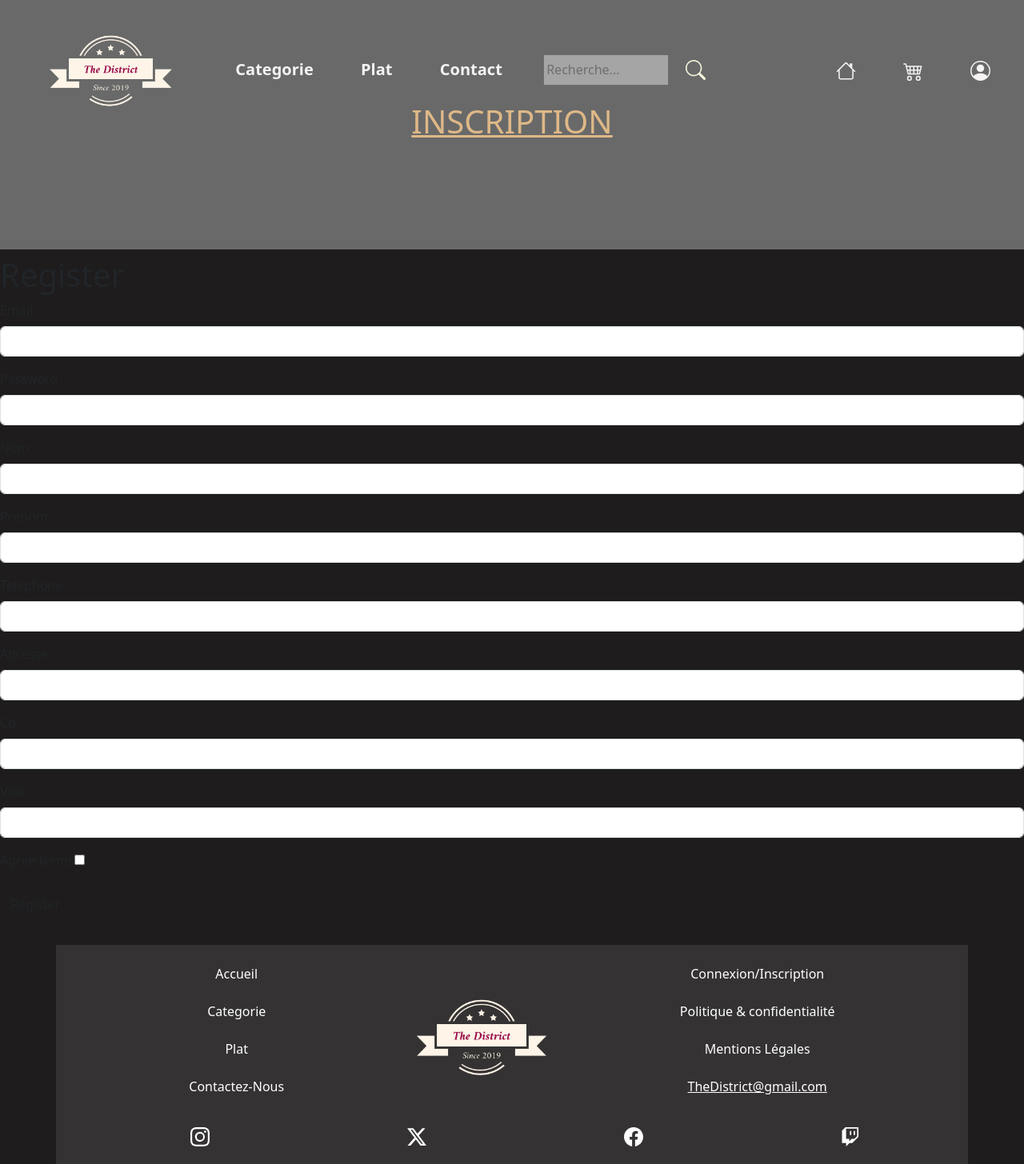
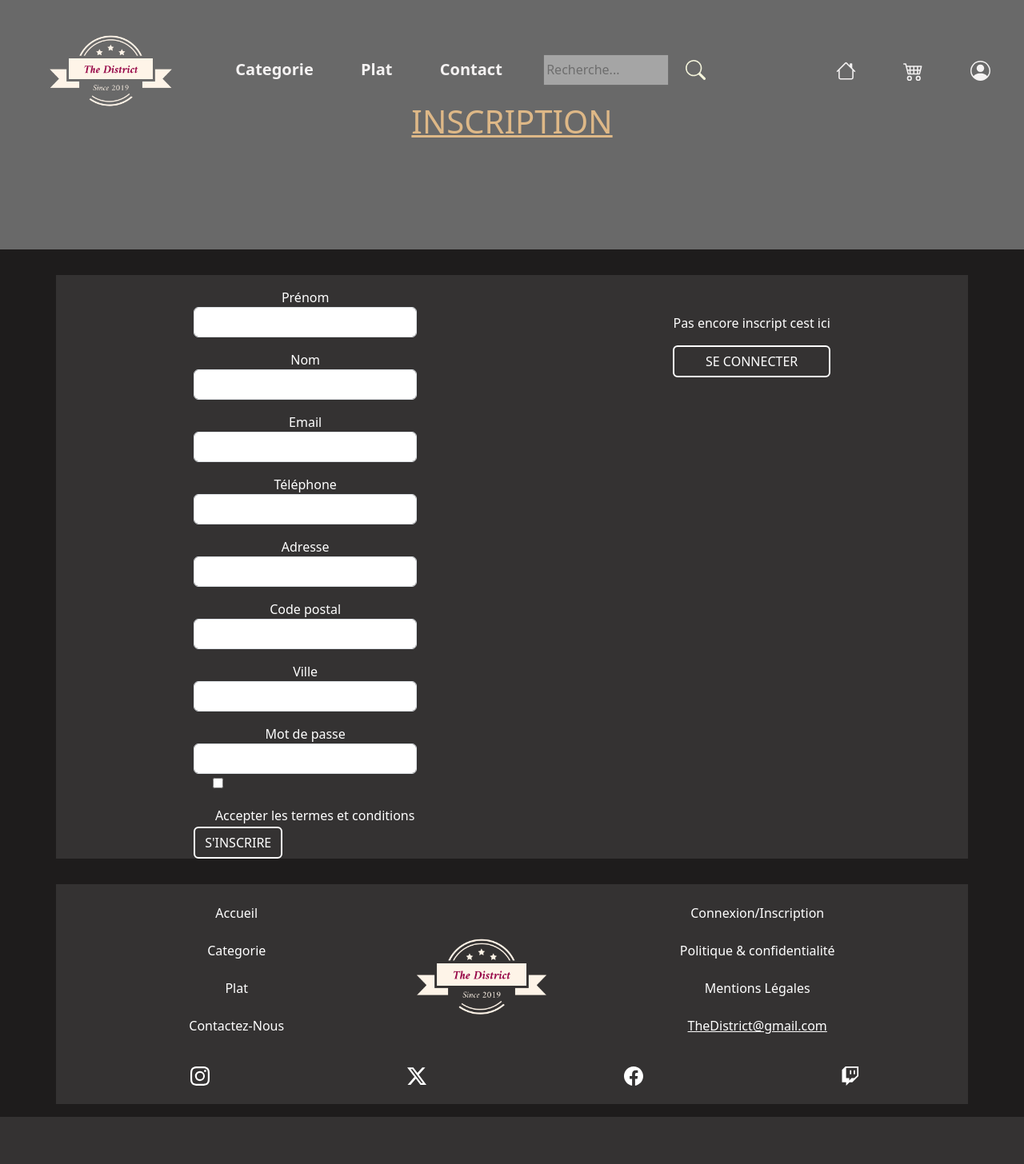
Before and after one commit to Just-L-drekoh/new_TheDistrict, a Symfony app: template templates/registration/register.html.twig in a window 1280 px wide. Shown: the top 1456 px of the page at 80% size. After the commit the page ends 1397 px from the top, so only its background shows below. Run offline with Twig, Linux system fonts and the light colour scheme; the template is opened without the code that fills it, so the values that code supplies are empty; form fields are guessed from the names that the template uses; some libraries are stand-ins or nearby versions.

Commit message:
06.05.24-v2

```diff
--- a/public/css/style.css
+++ b/public/css/style.css
@@ -174,3 +174,16 @@ footer li{
     color: burlywood;
     text-decoration: underline 3px;
 }
+/*-----------------------------------------------------------*/
+/*login & register*/
+
+label{
+    color: white;
+    display: flex;
+    justify-content: center;
+    margin-top: 1rem;
+}
+
+.text p{
+    color: white;
+}
--- a/templates/registration/register.html.twig
+++ b/templates/registration/register.html.twig
@@ -7,22 +7,66 @@
     <div class="container-fluid ctn_plats_cat mb-2 ">
         <h1>INSCRIPTION</h1>
     </div>
-    <h1>Register</h1>
 
-    {{ form_errors(registrationForm) }}
+    <div class="container d-flex justify-content-around">
+        <div class="col-10 col-md-3">
+            {{ form_start(registrationForm) }}
 
-    {{ form_start(registrationForm) }}
-        {{ form_row(registrationForm.email) }}
-        {{ form_row(registrationForm.plainPassword, {
-            label: 'Password'
-        }) }}
-    {{ form_row(registrationForm.nom) }}
-    {{ form_row(registrationForm.prenom) }}
-    {{ form_row(registrationForm.telephone) }}
-    {{ form_row(registrationForm.adresse) }}
-    {{ form_row(registrationForm.cp) }}
-    {{ form_row(registrationForm.ville) }}
-    {{ form_row(registrationForm.agreeTerms) }}
-        <button type="submit" class="btn">Register</button>
-    {{ form_end(registrationForm) }}
+            <div class="form-group">
+                <label class="label" for="{{ registrationForm.prenom.vars.id }}">Prénom</label>
+                {{ form_widget(registrationForm.prenom, {'attr': {'class': 'form-control'}}) }}
+            </div>
+
+            <div class="form-group">
+                <label class="label" for="{{ registrationForm.nom.vars.id }}">Nom</label>
+                {{ form_widget(registrationForm.nom, {'attr': {'class': 'form-control'}}) }}
+            </div>
+
+            <div class="form-group">
+                <label class="label" for="{{ registrationForm.email.vars.id }}">Email</label>
+                {{ form_widget(registrationForm.email, {'attr': {'class': 'form-control'}}) }}
+            </div>
+
+            <div class="form-group">
+                <label class="label" for="{{ registrationForm.telephone.vars.id }}">Téléphone</label>
+                {{ form_widget(registrationForm.telephone, {'attr': {'class': 'form-control'}}) }}
+            </div>
+
+            <div class="form-group">
+                <label class="label" for="{{ registrationForm.adresse.vars.id }}">Adresse</label>
+                {{ form_widget(registrationForm.adresse, {'attr': {'class': 'form-control'}}) }}
+            </div>
+
+            <div class="form-group">
+                <label class="label" for="{{ registrationForm.cp.vars.id }}">Code postal</label>
+                {{ form_widget(registrationForm.cp, {'attr': {'class': 'form-control'}}) }}
+            </div>
+
+            <div class="form-group">
+                <label class="label" for="{{ registrationForm.ville.vars.id }}">Ville</label>
+                {{ form_widget(registrationForm.ville, {'attr': {'class': 'form-control'}}) }}
+            </div>
+
+            <div class="form-group">
+                <label class="label" for="{{ registrationForm.plainPassword.vars.id }}">Mot de passe</label>
+                {{ form_widget(registrationForm.plainPassword, {'attr': {'class': 'form-control'}}) }}
+            </div>
+
+            <div class="form-group form-check">
+                {{ form_widget(registrationForm.agreeTerms, {'attr': {'class': 'form-check-input'}}) }}
+                <label class="form-check-label label" for="{{ registrationForm.agreeTerms.vars.id }}">Accepter les termes et conditions</label>
+            </div>
+
+            <button class="btn btn-link" type="submit" id="btn-form">S'inscrire</button>
+
+            {{ form_end(registrationForm) }}
+        </div>
+
+        <div class="text mt-5 mb-3">
+            <p>Pas encore inscript cest ici </p>
+            <a href="{{path ('login')}}" class="btn btn-link d-block justify-content-center">Se Connecter</a>
+        </div>
+    </div>
+
+    </div>
 {% endblock %}
```
Also changed, not shown: templates/security/login.html.twig (+28 -9 lines), 1 other file.
